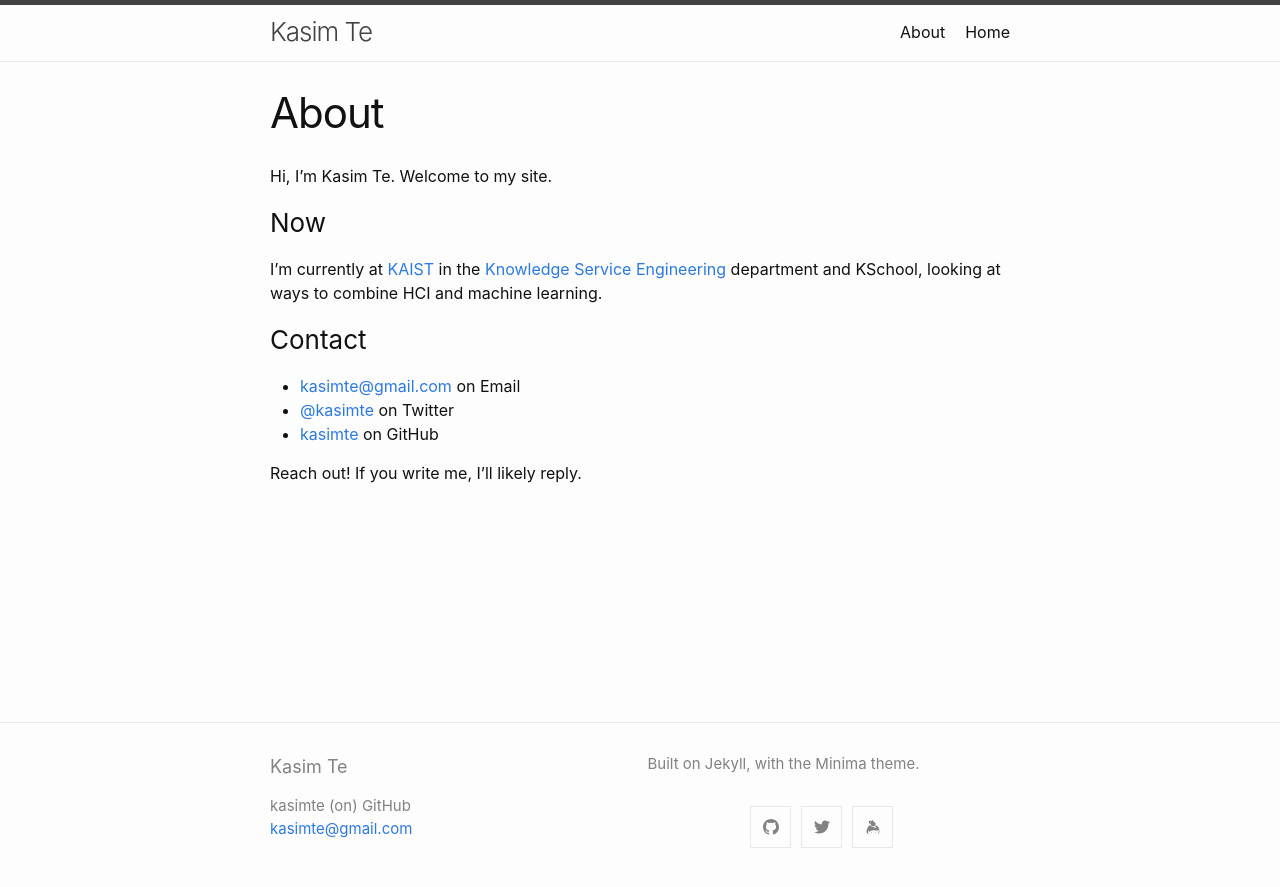
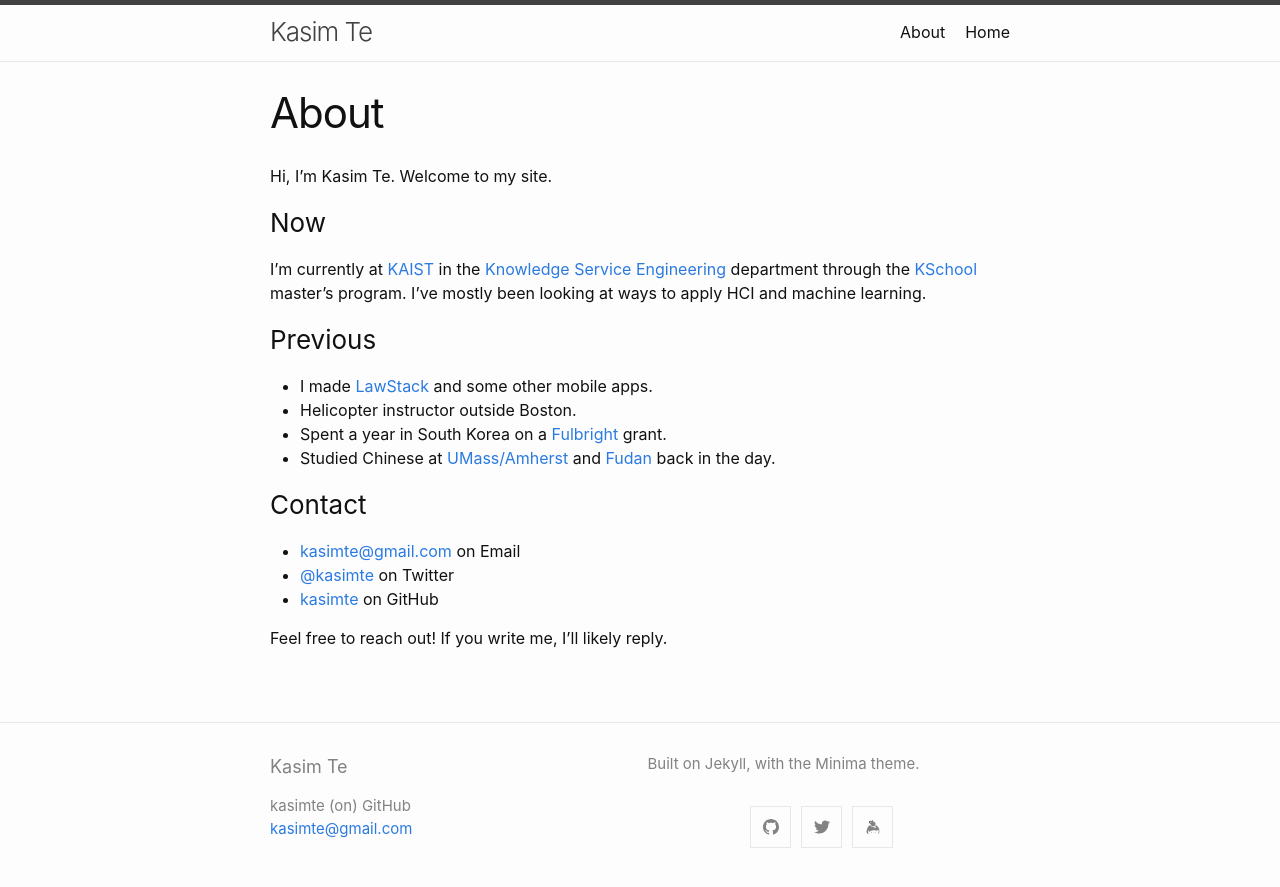
Before and after one commit to kasimte/kasimte.github.io, a Jekyll site: the page built from about.md, in a window 1280 px wide. Shown: the top 887 px of the page. Built offline with Jekyll 4.4.1, drawn with Linux system fonts in a browser that asks for light colours.

Commit message:
Update about.

```diff
--- a/about.md
+++ b/about.md
@@ -10,8 +10,16 @@ Hi, I'm Kasim Te. Welcome to my site.
 
 I'm currently at [KAIST](http://www.kaist.edu) in
 the [Knowledge Service Engineering](https://kse.kaist.ac.kr/)
-department and KSchool, looking at ways to combine HCI and machine
-learning.
+department through the [KSchool](https://kschool.kaist.ac.kr/)
+master's program. I've mostly been looking at ways to apply HCI and
+machine learning.
+
+### Previous
+
+* I made [LawStack](https://www.lawstack.com) and some other mobile apps.
+* Helicopter instructor outside Boston.
+* Spent a year in South Korea on a [Fulbright](http://www.fulbright.or.kr/) grant.
+* Studied Chinese at [UMass/Amherst](http://www.umass.edu) and [Fudan](https://www.fudan.edu.cn/en/) back in the day.
 
 ### Contact
 
@@ -19,4 +27,4 @@ learning.
 - [@kasimte](https://twitter.com/kasimte) on Twitter
 - [kasimte](https://github.com/kasimte) on GitHub
 
-Reach out! If you write me, I'll likely reply.
+Feel free to reach out! If you write me, I'll likely reply.
```
